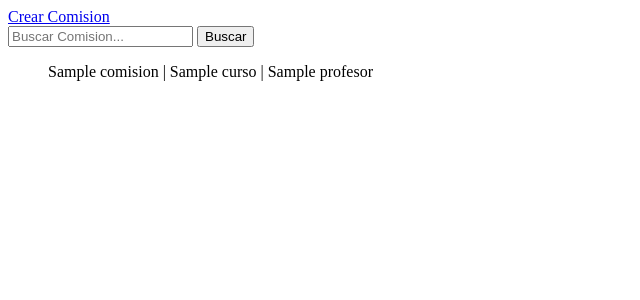
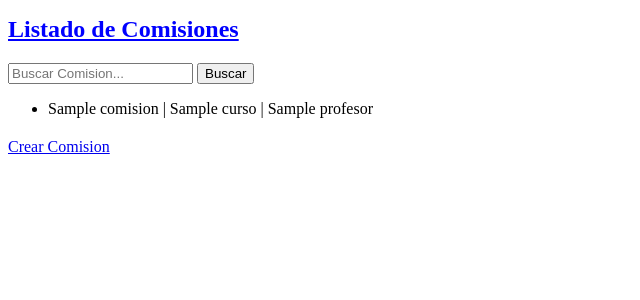
Before and after one commit to EmiGenta/EmilianoGenta, a Django app: template project/Clase/templates/Clase/index.html in a window 1280 px wide. Shown: the top 300 px of the page, without its empty margins (0-640 px from the left). Run offline with Django 5.2, Linux system fonts and the light colour scheme; the template is opened without the code that fills it: most values are stand-ins (such as "Sample title", 1, 10 or a date in 2020).

Commit message:
add: cambios en html, formatos

```diff
--- a/project/Clase/templates/Clase/estudiantes_list.html
+++ b/project/Clase/templates/Clase/estudiantes_list.html
@@ -1,10 +1,10 @@
 {% extends 'core/base.html' %}
 
 {% block title %}
+    <h1 style="color: blue; font-weight: bold; font-size: 24px; text-decoration: underline;">Listado de Estudiantes</h1>
 {% endblock title %}
 
 {% block content %}
-    <h1>Lista de Estudiantes</h1>
     <div class="py-lg-4">
         <form action="{% url 'clase:estudiantes_list' %}" method="get">
             <input type="text" name="consulta" placeholder="Buscar estudiantes...">
--- a/project/Clase/templates/Clase/index.html
+++ b/project/Clase/templates/Clase/index.html
@@ -1,13 +1,11 @@
 {% extends "core/base.html" %}
 
 {% block title %}
+    <h1 style="color: blue; font-weight: bold; font-size: 24px; text-decoration: underline;">Listado de Comisiones</h1>
 {% endblock title %}
 
 {% block content %}
-    <div class="fs-3 pb-4">
-        <a href="{% url 'clase:comision_create' %}">Crear Comision</a>
-    </div>
-    <div class="py-lg-4">
+    <div style="margin-top: 20px;" class="py-lg-4">
         <form action="{% url 'clase:home' %}" method="get">
             <input type="text" name="consulta" placeholder="Buscar Comision...">
             <button type="submit">Buscar</button>
@@ -15,8 +13,11 @@
     </div>
     <ul>
         {% for comision in comisiones %}
-        <p>{{ comision.nombre }} | {{ comision.curso }} | {{ comision.profesor }}</p>
+            <li>{{ comision.nombre }} | {{ comision.curso }} | {{ comision.profesor }}</li>
         {% endfor %}
     </ul>
+    <div style="margin-top: 20px;" class="fs-3 pb-4">
+        <a href="{% url 'clase:comision_create' %}">Crear Comision</a>
+    </div>
 
 {% endblock content %}
--- a/project/Clase/templates/Clase/profesores_list.html
+++ b/project/Clase/templates/Clase/profesores_list.html
@@ -1,10 +1,10 @@
 {% extends 'core/base.html' %}
 
 {% block title %}
+<h1 style="color: blue; font-weight: bold; font-size: 24px; text-decoration: underline;">Listado de Profesores</h1>
 {% endblock title %}
 
 {% block content %}
-    <h1>Lista de Profesores</h1>
     <div class="py-lg-4">
         <form action="{% url 'clase:profesores_list' %}" method="get">
             <input type="text" name="consulta" placeholder="Buscar profesores...">
```
Also changed, not shown: project/Clase/templates/Clase/curso_list.html (+18 -8 lines).
